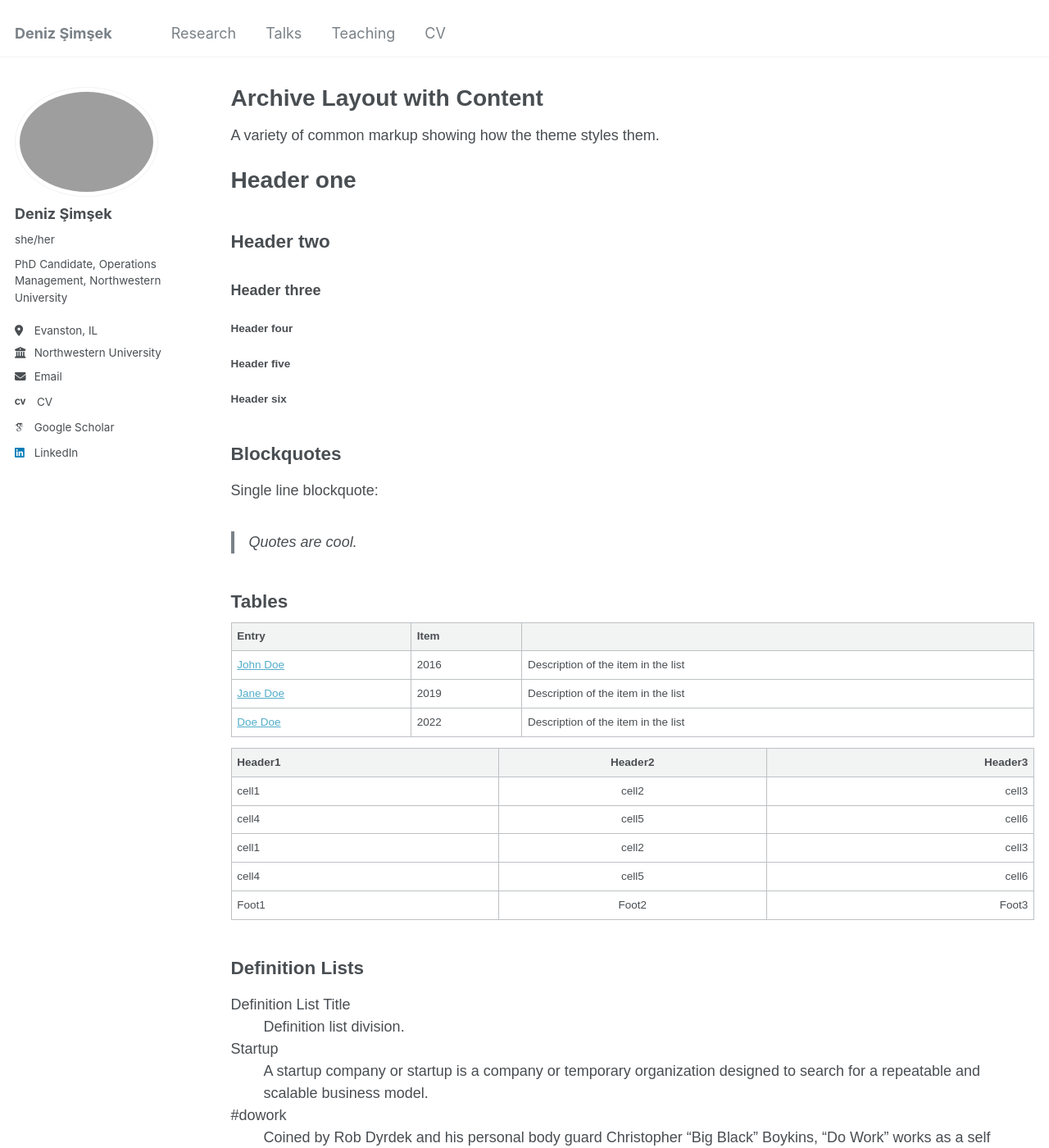
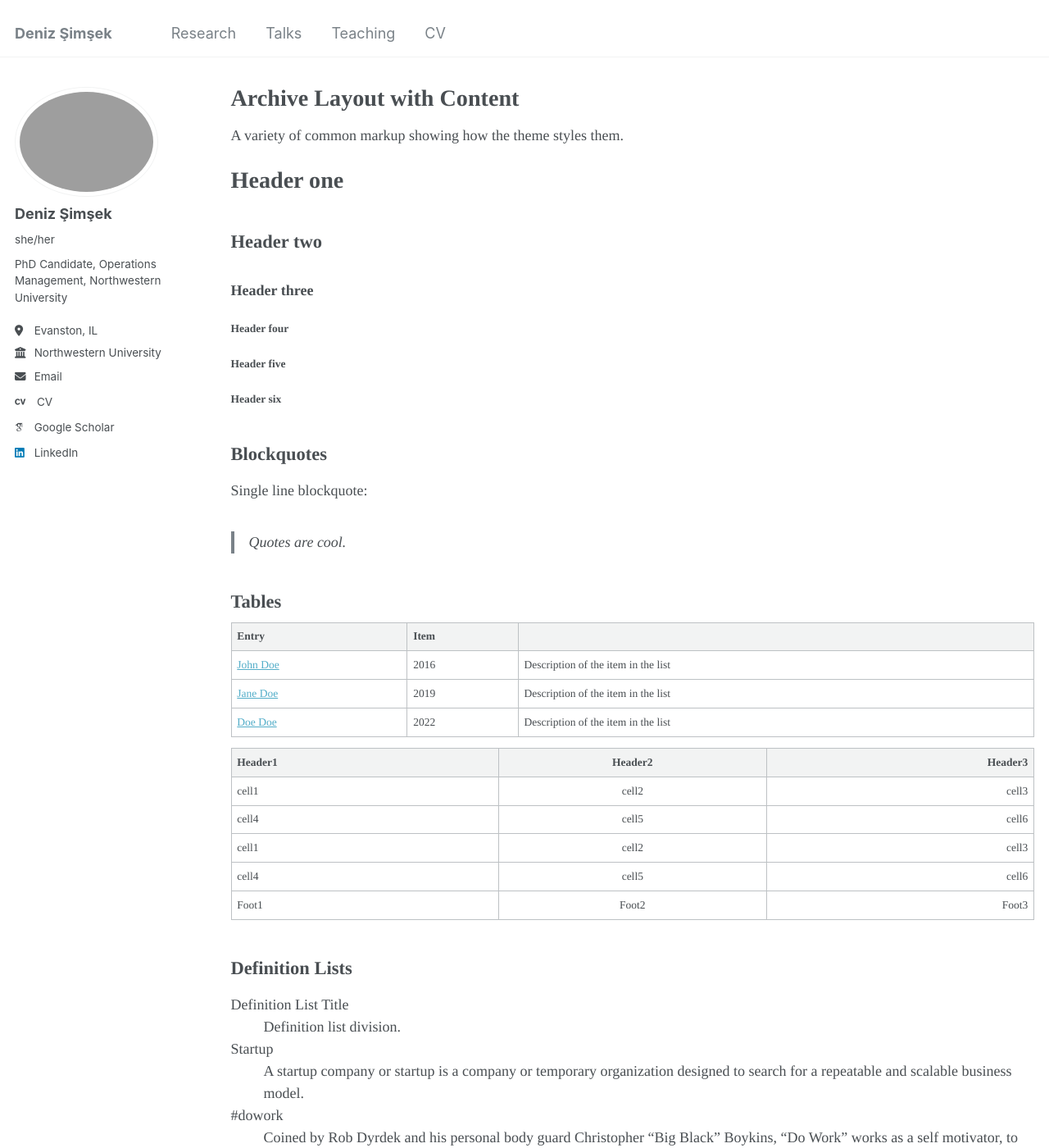
Before and after one commit to deniz-simsek/deniz-simsek, a Jekyll site: the page built from _pages/archive-layout-with-content.md, in a window 1280 px wide and 1400 px high. Shown: the whole window at 82% size. Built offline with Jekyll 4.4.1, drawn with Linux system fonts in a browser that asks for light colours; some web fonts are replaced.

Commit message:
Update _variables.scss

```diff
--- a/_sass/_variables.scss
+++ b/_sass/_variables.scss
@@ -29,7 +29,7 @@ $calisto                    : "Calisto MT", serif;
 $garamond                   : Garamond, serif;
 
 /* Set Calibri as the global font */
-$global-font-family         : "Helvetica Neue Ultra Light", sans-serif;
+$global-font-family         : "Times", sans-serif;
 $header-font-family         : $global-font-family;
 $caption-font-family        : $global-font-family;
 
```
